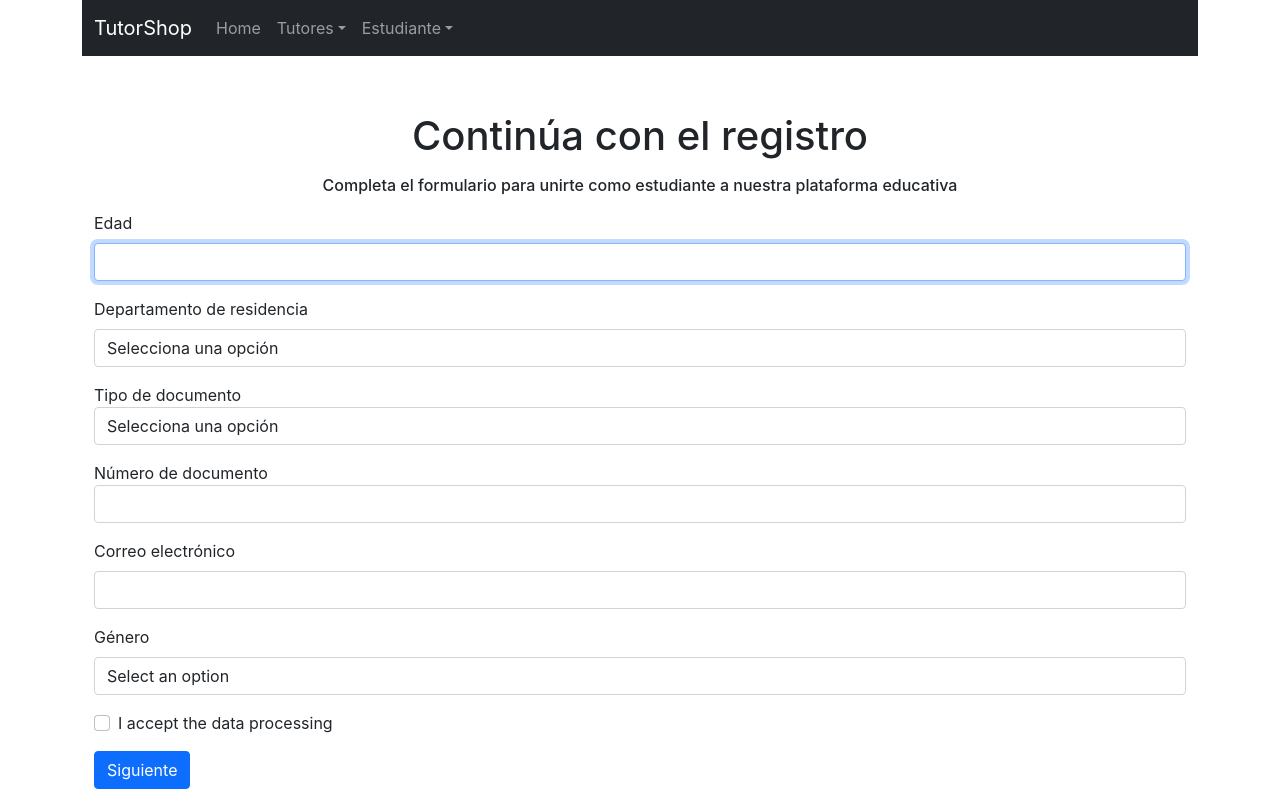
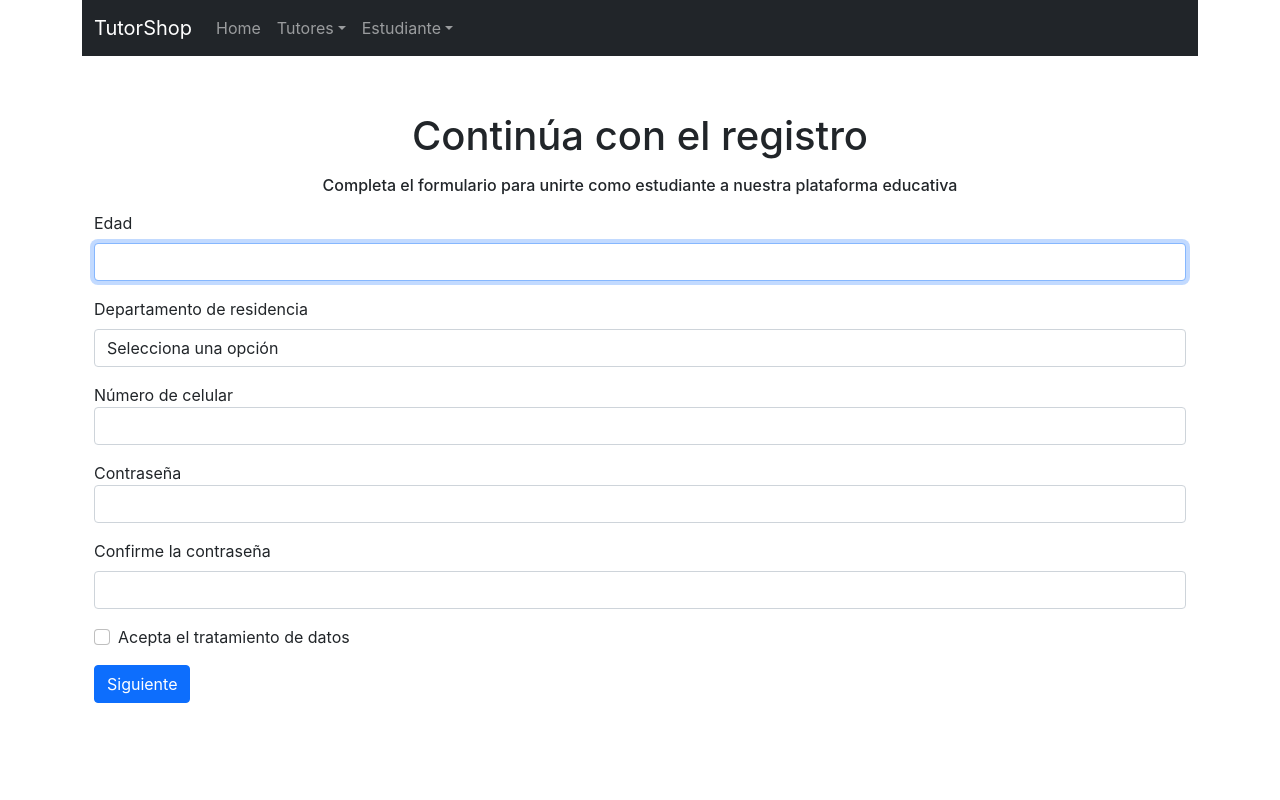
Before and after one commit to darkelian/Talento-Tech, a React (Create React App) app in the folder front-end/: page /student/registration2 in a window 1280 px wide. Built offline with nearby package versions, Linux system fonts and the light colour scheme.

Commit message:
refactor: validaciones del formulario estudiante
Validaciones del formulario estudiante

```diff
--- a/front-end/package.json
+++ b/front-end/package.json
@@ -1,8 +1,9 @@
-{
+  {
   "name": "front-end",
   "version": "0.1.0",
   "private": true,
   "dependencies": {
+    "@reduxjs/toolkit": "^2.2.5",
     "@testing-library/jest-dom": "^5.17.0",
     "@testing-library/react": "^13.4.0",
     "@testing-library/user-event": "^13.5.0",
@@ -12,8 +13,10 @@
     "react-calendar": "^5.0.0",
     "react-date-range": "^2.0.1",
     "react-dom": "^18.3.1",
+    "react-redux": "^9.1.2",
     "react-router-dom": "^6.23.1",
     "react-scripts": "5.0.1",
+    "redux": "^5.0.1",
     "web-vitals": "^2.1.4",
     "yup": "^1.4.0"
   },
--- a/front-end/src/App.js
+++ b/front-end/src/App.js
@@ -1,20 +1,30 @@
-import { Route, Routes } from 'react-router-dom';
-import './App.css';
-import { Home } from './components/shared/home';
-import { Tutor } from './components/tutor/tutor';
-import { Navbar } from './components/shared/navbar';
-import Registrations from './components/student/Registrations';
-import Registrations2 from './components/student/Registrations2';
+import { Route, Routes } from "react-router-dom";
+
+import "./App.css";
+import { Home } from "./components/shared/home";
+import { Tutor } from "./components/tutor/tutor";
+import { Student } from "./components/student/Student";
+import { Navbar } from "./components/shared/navbar";
+/* import { useEffect } from "react";
+import { useSelector } from "react-redux"; */
 
 function App() {
+
+/*   const { notificationForm } = useSelector((store) => store.infoStudentForm);
+  const selector = useSelector((store) => store.infoStudentForm);
+
+  useEffect(()=>{
+  const { dataForm } = selector;
+console.log(dataForm);
+},[notificationForm]); */
+
   return (
     <div className="container">
       <Navbar />
       <Routes>
         <Route path="/" element={<Home />} />
         <Route path="/tutor/*" element={<Tutor />} />
-        <Route path='/student/registration1' element={<Registrations />} />
-        <Route path='/student/registration2' element={<Registrations2 />} />
+        <Route path="/student/*" element={<Student />} />
       </Routes>
     </div>
   );
--- /dev/null
+++ b/front-end/src/components/features/studentFormSlice.js
@@ -0,0 +1,35 @@
+import { createSlice } from "@reduxjs/toolkit";
+
+const initialState = {
+  dataStudentForm1: {
+    studentName: "",
+    surnameStudent: "",
+    documentType: "",
+    emailStudent: "",
+    documentNumber: "",
+    gender: "",
+  },
+  dataStudentForm2: {
+    age: "",
+    residenceDepartment: "",
+
+    phoneNumber: "",
+    password: "",
+    passwordConfirmation: "",
+    dataTreatment: false,
+  },
+  dataForm: {},
+};
+
+const studentFormSlice = createSlice({
+  name: "infoStudentForm",
+  initialState,
+  reducers: {
+    addInfo: (state, action) => {
+      state.dataForm = action.payload;
+    },
+  },
+});
+
+export const { addInfo, sendData } = studentFormSlice.actions;
+export default studentFormSlice.reducer;
--- a/front-end/src/components/schemas/studentSecondForm.js
+++ b/front-end/src/components/schemas/studentSecondForm.js
@@ -1,8 +1,12 @@
 import * as Yup from "yup";
 
 export const secondForm = Yup.object().shape({
-    age:Yup.string().matches(/^([0-9]).{1,2}$/,"only numbers are allowed").required("Age is required"),
-    residenceDepartment: Yup.string()
+  age: Yup.number()
+    .typeError("Solo se permiten números")
+    .min(1)
+    .max(130, "Ingrese una edad válida")
+    .required("Edad es requerida"),
+  residenceDepartment: Yup.string()
     .oneOf(
       [
         "Selecciona una opción",
@@ -13,8 +17,18 @@ export const secondForm = Yup.object().shape({
       ],
       "Debe seleccionar el departamento de residencia"
     )
-    .required("Select a genre"),
-    surnamesFirstForm:Yup.string().matches(/^([ a-zA-ZñÑáéíóúÁÉÍÓÚ]).{2,254}/,"only letters are allowed").required("Surnames are required"),
-    documentFirstForm:Yup.string().oneOf(["citizenship card","identity card","passport"],"Must select a document type").required("Select a document type"),
-    genreFirstForm:Yup.string().oneOf(["Female","Male","Other","I prefer not to answer"],"Must select a genre").required("Select a genre"),
-})
+    .required("Debe seleccionar el departamento de residencia"),
+  phoneNumber: Yup.number()
+    .typeError("Solo se permiten números")
+    .min(1)
+    .required("Teléfono es requerido"),
+  password: Yup.string()
+    .required("La contraseña es requerida.")
+    .min(8, "La contraseña debe contener mínimo 8 caracteres."),
+  passwordConfirmation: Yup.string()
+    .oneOf([Yup.ref("password"), null], "Las contraseñas deben coincidir.")
+    .required("La confirmación es requerida."),
+  dataTreatment: Yup.bool()
+    .oneOf([true], "Debe aceptar los términos y condiciones")
+    .required("La confirmación es requerida."),
+});
--- /dev/null
+++ b/front-end/src/components/store/store.js
@@ -0,0 +1,11 @@
+import { configureStore } from "@reduxjs/toolkit";
+import studentFormSlice from "../features/studentFormSlice";
+
+
+
+
+export const store = configureStore({
+    reducer:{
+        infoStudentForm:studentFormSlice
+    }
+})
--- a/front-end/src/components/student/Registrations.jsx
+++ b/front-end/src/components/student/Registrations.jsx
@@ -1,15 +1,17 @@
 import React from "react";
 import { ErrorMessage, Field, Form, Formik } from "formik";
+import { useDispatch, useSelector } from "react-redux";
 import { firstForm } from "../schemas/studentFirstForm";
 import { useNavigate } from "react-router-dom";
+import { addInfo } from "../features/studentFormSlice";
 
 const Registrations = () => {
-
   const navigate = useNavigate();
+  const dispatch = useDispatch();
+  const { dataStudentForm1 } = useSelector((store) => store.infoStudentForm);
 
   const onSubmit = (values) => {
-    console.log("se envió el formulario");
-    //setModal(true);
+    dispatch(addInfo(values));
     navigate("/student/registration2");
   };
 
@@ -26,18 +28,11 @@ const Registrations = () => {
           </p>
         </h6>
         <Formik
-          initialValues={{
-            studentName: "",
-            surnameStudent: "",
-            documentType: "",
-            emailStudent: "",
-            documentNumber: "",
-            gender: "",
-          }}
+          initialValues={dataStudentForm1}
           onSubmit={onSubmit}
           validationSchema={firstForm}
         >
-          <Form autoComplete="off">
+          <Form>
             <div className="mb-3">
               <label htmlFor="nombres" className="form-label">
                 Nombres
@@ -98,7 +93,6 @@ const Registrations = () => {
                 id="email"
                 type="email"
                 className="form-control"
-                aria-describedby="emailHelp"
               />
               <ErrorMessage name="emailStudent" component="p" />
             </div>
@@ -125,10 +119,7 @@ const Registrations = () => {
               />
             </div>
 
-            <button
-              type="submit"
-              className="btn btn-primary"
-            >
+            <button type="submit" className="btn btn-primary">
               Siguiente
             </button>
           </Form>
--- a/front-end/src/components/student/Registrations2.jsx
+++ b/front-end/src/components/student/Registrations2.jsx
@@ -1,18 +1,77 @@
+import React, { useEffect } from "react";
 import { ErrorMessage, Field, Form, Formik } from "formik";
-import React from "react";
+import { useSelector } from "react-redux";
 import { secondForm } from "../schemas/studentSecondForm";
 import { useNavigate } from "react-router-dom";
 
 const Registrations2 = () => {
   const navigate = useNavigate();
 
+  const { dataStudentForm2 } = useSelector((store) => store.infoStudentForm);
+  const {
+    dataForm: {
+      studentName,
+      surnameStudent,
+      documentType,
+      emailStudent,
+      documentNumber,
+      gender,
+    },
+  } = useSelector((store) => store.infoStudentForm);
+
   const onSubmit = (values) => {
-    console.log(values);
+    const {
+      age,
+      residenceDepartment,
+      phoneNumber,
+      password,
+      passwordConfirmation,
+      dataTreatment,
+    } = values;
+    const sendData = {
+      studentName,
+      surnameStudent,
+      documentType,
+      emailStudent,
+      documentNumber,
+      gender,
+      age,
+      residenceDepartment,
+      phoneNumber,
+      password,
+      passwordConfirmation,
+      dataTreatment,
+    };
+    console.log(sendData);
   };
 
   const sendInfo = () => {
     navigate("/");
   };
+
+  useEffect(() => {
+    (() => {
+
+      const forms = document.querySelectorAll(".needs-validation");
+
+
+      Array.from(forms).forEach((form) => {
+        form.addEventListener(
+          "submit",
+          (event) => {
+            if (!form.checkValidity()) {
+              event.preventDefault();
+              event.stopPropagation();
+            }
+
+            form.classList.add("was-validated");
+          },
+          false
+        );
+      });
+    })();
+
+  }, []);
 
   return (
     <>
@@ -68,17 +127,15 @@ const Registrations2 = () => {
           </p>
         </h6>
         <Formik
-          initialValues={{
-            age: "",
-            residenceDepartment: "",
-            documentType: "",
-            emailStudent: "",
-            documentNumber: "",
+          initialValues={dataStudentForm2}
+          onSubmit={(values, actions) => {
+            onSubmit(values);
+            actions.setSubmitting(false);
           }}
-          onSubmit={onSubmit}
           validationSchema={secondForm}
         >
-          <Form autoComplete="off">
+          {({ errors, touched, isSubmitting }) => (
+            <Form className=" needs-validation" noValidate>
               <div className="mb-3">
                 <label htmlFor="age" className="form-label">
                   Edad
@@ -87,10 +144,16 @@ const Registrations2 = () => {
                   name="age"
                   id="age"
                   type="text"
-                className="form-control"
+                  className={`form-control ${
+                    touched.name && errors.name ? "is-invalid" : ""
+                  }`}
                   autoFocus
                 />
-              <ErrorMessage name="age" component="p" />
+                <ErrorMessage
+                  name="age"
+                  component="p"
+                  className="invalid-feedback"
+                />
               </div>
               <div className="mb-3">
                 <label htmlFor="residenceDepartment" className="form-label">
@@ -100,7 +163,9 @@ const Registrations2 = () => {
                   name="residenceDepartment"
                   id="residenceDepartment"
                   as="select"
-                className="form-control"
+                  className={`form-control ${
+                    touched.name && errors.name ? "is-invalid" : ""
+                  }`}
                 >
                   <option> Selecciona una opción</option>
                   <option> Bogotá D.C</option>
@@ -108,88 +173,91 @@ const Registrations2 = () => {
                   <option> Medellin</option>
                   <option> Cali</option>
                 </Field>
-              <ErrorMessage name="residenceDepartment" component="p" />
+                <ErrorMessage
+                  name="residenceDepartment"
+                  component="p"
+                  className="invalid-feedback"
+                />
               </div>
               <div className="mb-3">
-              <label htmlFor="documentType">Tipo de documento</label>
+                <label htmlFor="phoneNumber">Número de celular</label>
                 <Field
-                name="documentType"
-                id="documentType"
-                as="select"
-                className="form-control"
-              >
-                <option> Selecciona una opción</option>
-                <option> Cédula de ciudadanía</option>
-                <option> Tarjeta de identidad</option>
-                <option> Número de pasaporte</option>
-                <option> Cédula de extranjería</option>
-              </Field>
-              <ErrorMessage name="documentType" component="p" />
+                  name="phoneNumber"
+                  id="phoneNumber"
+                  type="text"
+                  className={`form-control ${
+                    touched.name && errors.name ? "is-invalid" : ""
+                  }`}
+                />
+                <ErrorMessage
+                  name="phoneNumber"
+                  component="p"
+                  className="invalid-feedback"
+                />
               </div>
               <div className="mb-3">
-              <label htmlFor="documentNumber"> Número de documento</label>
+                <label htmlFor="password"> Contraseña</label>
                 <Field
-                name="documentNumber"
-                id="documentNumber"
-                type="text"
-                className="form-control"
+                  name="password"
+                  id="password"
+                  type="password"
+                  className={`form-control ${
+                    touched.name && errors.name ? "is-invalid" : ""
+                  }`}
                 />
-              <ErrorMessage name="documentNumber" component="p" />
+                <ErrorMessage
+                  name="password"
+                  component="p"
+                  className="invalid-feedback"
+                />
               </div>
               <div className="mb-3">
-              <label htmlFor="email" className="form-label">
-                Correo electrónico
+                <label htmlFor="passwordConfirmation" className="form-label">
+                  Confirme la contraseña
                 </label>
                 <Field
-                name="emailStudent"
-                id="email"
-                type="email"
-                className="form-control"
-                aria-describedby="emailHelp"
+                  name="passwordConfirmation"
+                  id="passwordConfirmation"
+                  type="password"
+                  className={`form-control ${
+                    touched.name && errors.name ? "is-invalid" : ""
+                  }`}
                 />
-              <ErrorMessage name="emailStudent" component="p" />
-            </div>
-            <div className="mb-3">
-              <label htmlFor="gender" className="form-label">
-                Género
-              </label>
-              <Field
-                name="gender"
-                id="gender"
-                as="select"
-                className="form-control"
-              >
-                <option> Select an option</option>
-                <option> Masculino</option>
-                <option> Femenino</option>
-                <option> Otro</option>
-                <option> Prefiero no responder</option>
-              </Field>
                 <ErrorMessage
-                name="gender"
+                  name="passwordConfirmation"
                   component="p"
-                className="container__message-error"
+                  className="invalid-feedback"
                 />
               </div>
               <div className="mb-3 form-check">
-              <input
+                <Field
+                  name="dataTreatment"
+                  id="dataTreatment"
                   type="checkbox"
-                className="form-check-input"
-                id="exampleCheck1"
+                  className={`form-check-input ${
+                    touched.name && errors.name ? "is-invalid" : ""
+                  }`}
                 />
-              <label className="form-check-label" htmlFor="exampleCheck1">
-                I accept the data processing
+                <label className="form-check-label" htmlFor="dataTreatment">
+                  Acepta el tratamiento de datos
                 </label>
+                <ErrorMessage
+                  name="dataTreatment"
+                  component="p"
+                  className="invalid-feedback"
+                />
               </div>
               <button
                 type="submit"
                 className="btn btn-primary"
-              data-bs-target="#exampleModalToggle"
-              data-bs-toggle="modal"
+                /*                 data-bs-target="#exampleModalToggle"
+                data-bs-toggle="modal" */
+                disabled={isSubmitting}
               >
                 Siguiente
               </button>
             </Form>
+          )}
         </Formik>
       </div>
     </>
--- /dev/null
+++ b/front-end/src/components/student/Student.jsx
@@ -0,0 +1,15 @@
+import { Route, Routes } from "react-router-dom";
+import Registrations from "./Registrations";
+import Registrations2 from "./Registrations2";
+
+
+export function Student() {
+    return (
+        <>
+            <Routes>
+                <Route path={`registration1`} element={<Registrations />} />
+                <Route path={`registration2`} element={<Registrations2 />} />
+            </Routes>
+        </>
+    )
+}
--- a/front-end/src/index.js
+++ b/front-end/src/index.js
@@ -4,13 +4,17 @@ import './index.css';
 import App from './App';
 import reportWebVitals from './reportWebVitals';
 import { BrowserRouter } from 'react-router-dom';
+import { Provider } from 'react-redux';
+import { store } from './components/store/store';
 
 const root = ReactDOM.createRoot(document.getElementById('root'));
 root.render(
   <>
+  <Provider store={store} >
     <BrowserRouter>
       <App />
     </BrowserRouter>
+  </Provider>
   </>
 
 
```
Also changed, not shown: front-end/src/components/schemas/studentFirstForm.js (+5 -5 lines), 1 other file (tests, documents, lock files or other folders). Lines whose indentation alone changed are shown as unchanged.
